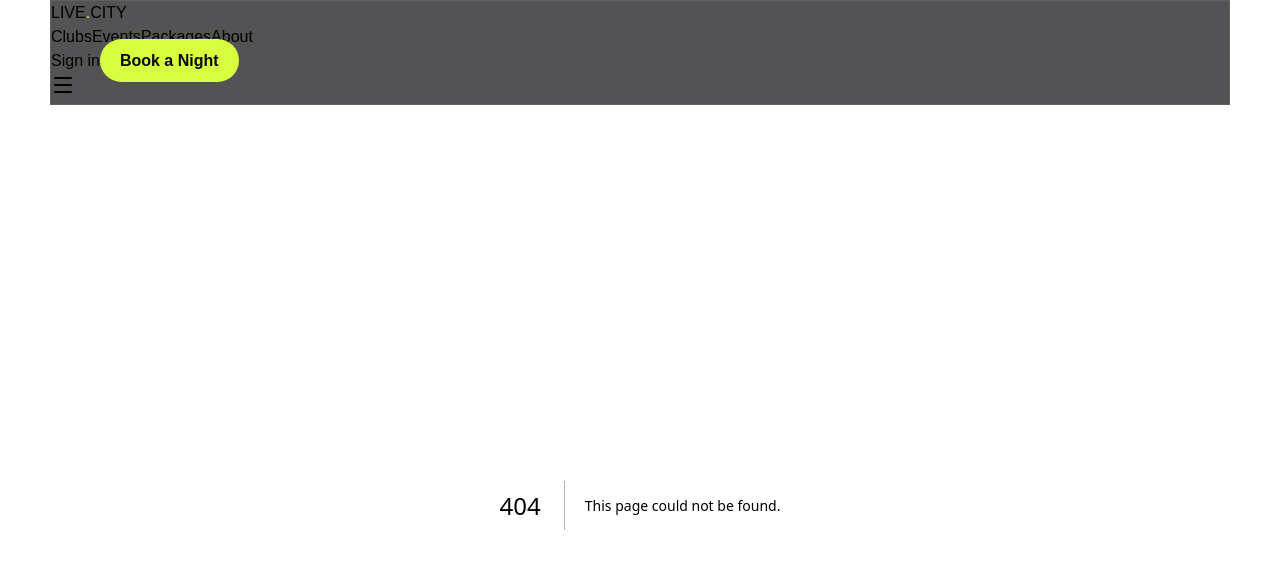
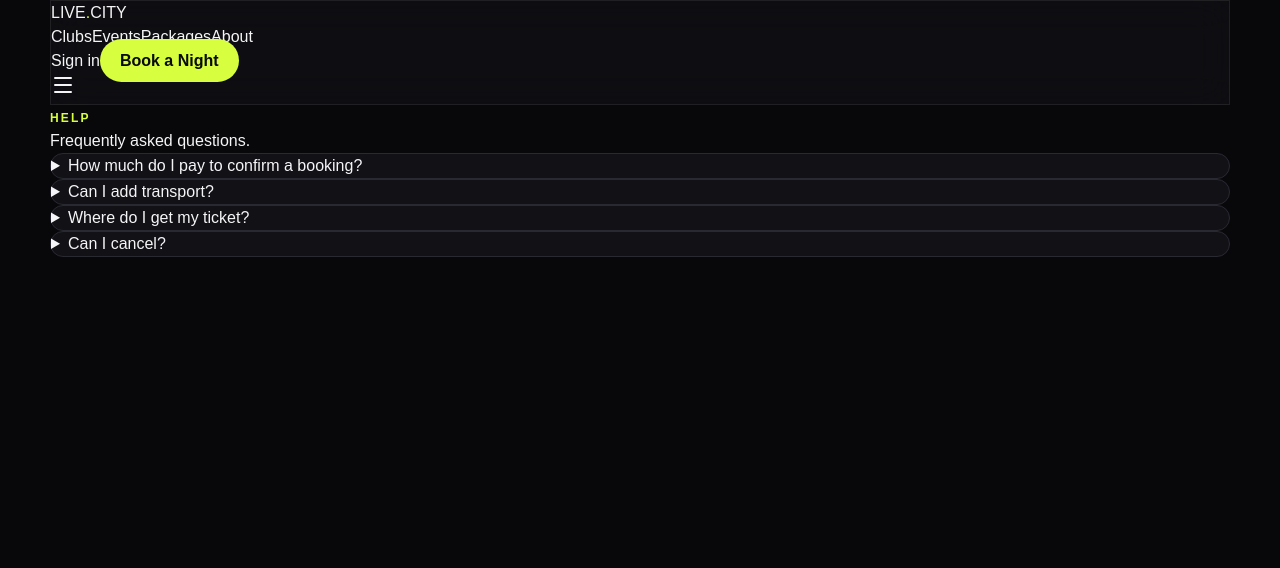
Before and after one commit to manpreet1singh2/club-booking-site, a Next.js app: page /faq in a window 1280 px wide. Before the commit this address had no page. Shown: the top 568 px of the page. Built offline with nearby package versions, Linux system fonts and the light colour scheme.

Commit message:
Add core account, support and legal routes

```diff
--- /dev/null
+++ b/app/faq/page.tsx
@@ -0,0 +1 @@
+const q=[["How much do I pay to confirm a booking?","A 15% advance is required. The remaining amount is recorded separately."],["Can I add transport?","Yes. Eligible packages can include a cab or bike pickup."],["Where do I get my ticket?","After verified payment, your booking confirmation and digital ticket are available from your booking."],["Can I cancel?","Cancellation and refund eligibility depend on the club/event policy shown for your booking."]]; export default function FAQ(){return <main className="pt-32 pb-20"><div className="container max-w-3xl"><span className="eyebrow">Help</span><h1 className="text-5xl font-black mt-3">Frequently asked questions.</h1><div className="mt-10 space-y-3">{q.map(([a,b])=><details key={a} className="card p-6"><summary className="font-bold cursor-pointer">{a}</summary><p className="muted mt-4">{b}</p></details>)}</div></div></main>}
```
